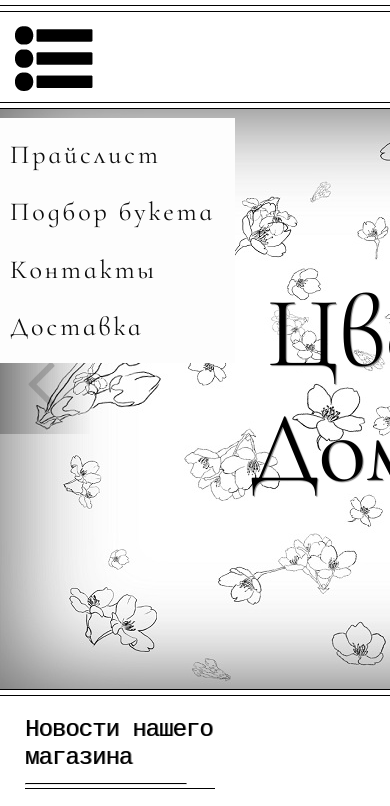
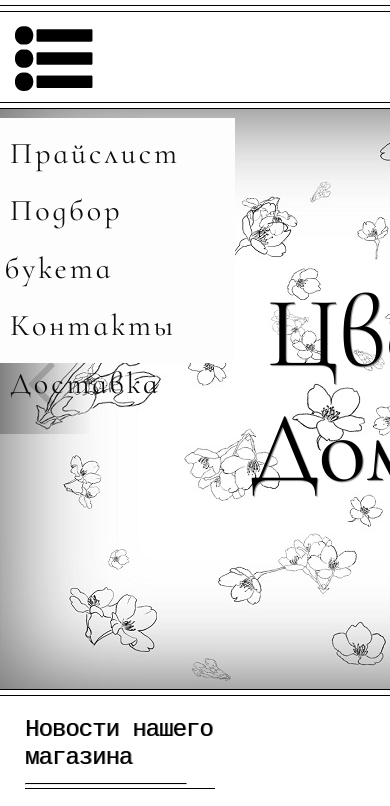
Before and after one commit to Iskorka/iskorka.github.io, a plain HTML site: page index.html in a window 390 px wide. Both pictures are taken after a click on the element "Меню". Shown: the top 806 px of the page. Drawn offline with Linux system fonts and the light colour scheme; a web font is replaced by a local one.

Commit message:
Add files via upload

```diff
--- a/css/style.css
+++ b/css/style.css
@@ -434,6 +434,10 @@ footer p {
 		background: #fdfdfd;
 	}
 
+	.mob-menu a {
+		font-size: 30px;
+	}
+
 	.mob-menu li {
 		font-size: 50px;
 		display: block;
```
